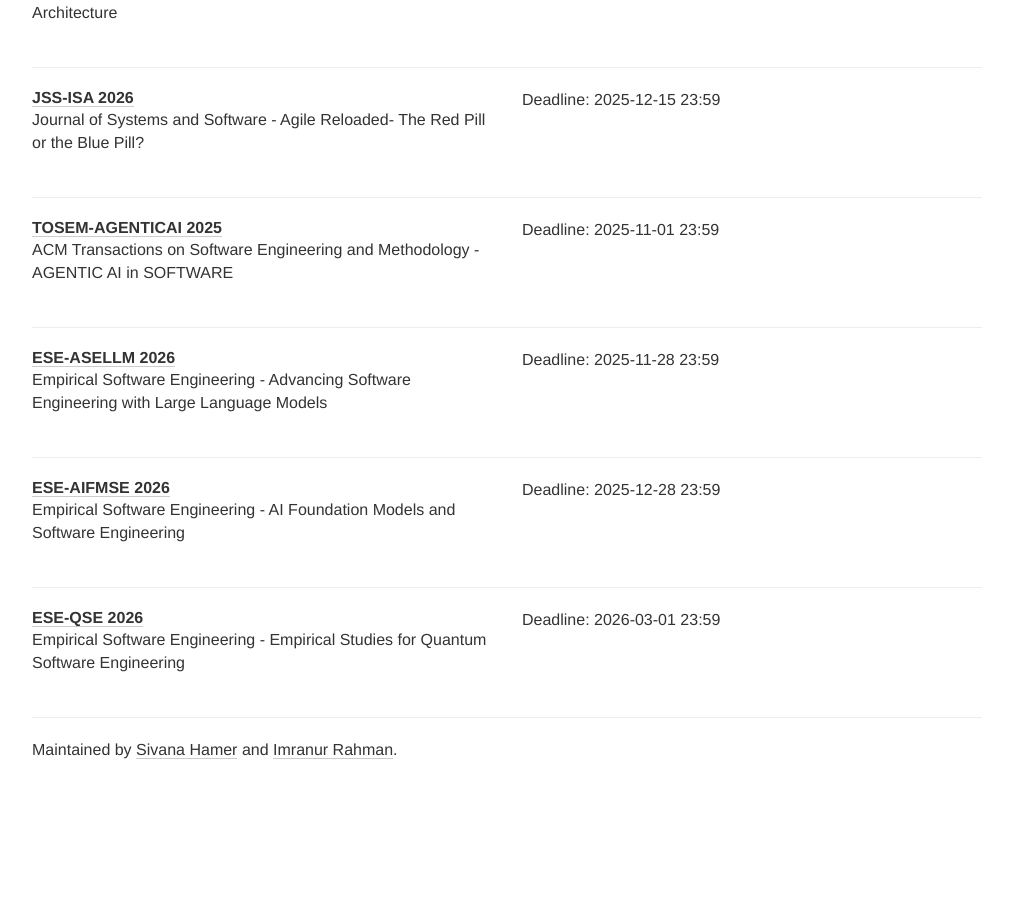
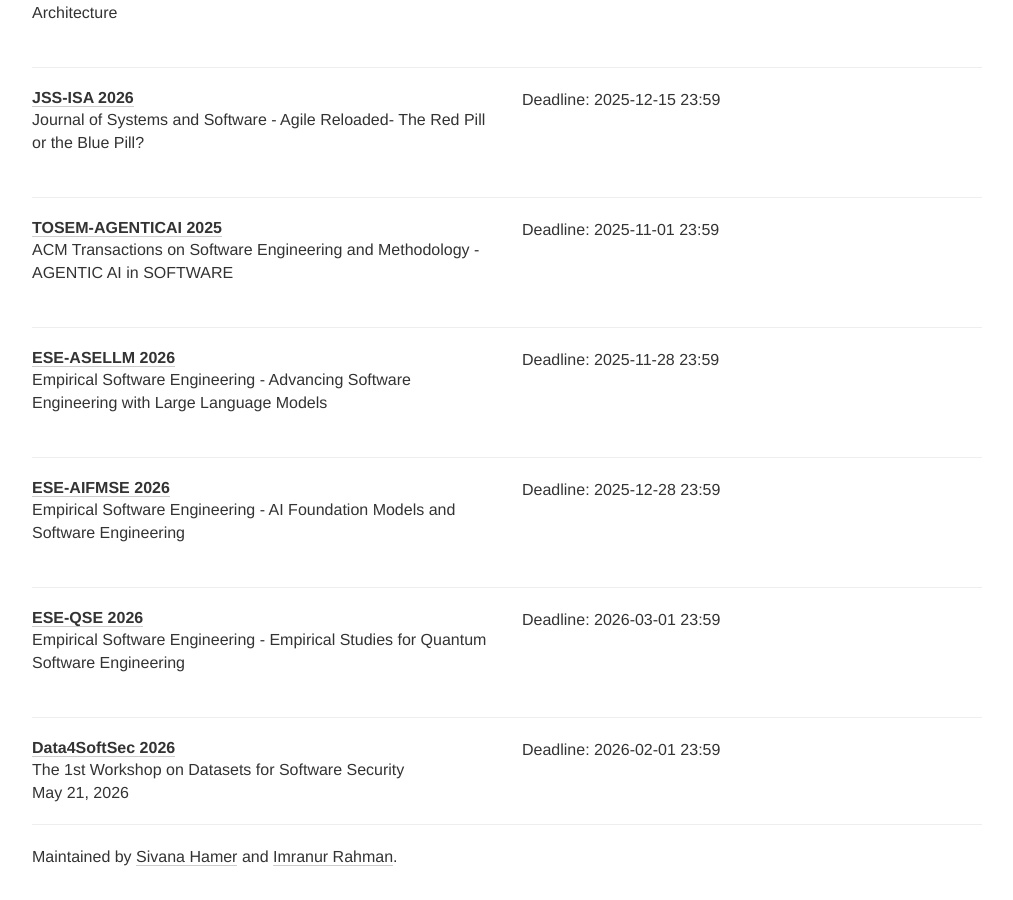
Before and after one commit to se-deadlines/se-deadlines.github.io, a Jekyll site: the page built from index.html, in a window 1280 px wide and 900 px high, scrolled down 21750 px. Shown: the whole window, without its empty margins (133-1146 px from the left). Built offline with Jekyll 4.4.1, drawn with Linux system fonts in a browser that asks for light colours; nearby versions of some CDN libraries; before the commit the page ends 22543 px from its top, so only the background shows below that.

Commit message:
Update conferences.yml

```diff
--- a/_data/conferences.yml
+++ b/_data/conferences.yml
@@ -1748,3 +1748,12 @@
   deadline:
   - "2026-03-01 23:59"
   tags: [JO]
+
+- name: Data4SoftSec
+  description: The 1st Workshop on Datasets for Software Security
+  year: 2026
+  link: https://sites.google.com/view/data4softsec/home
+  deadline:
+  - "2026-02-01 23:59"
+  date: May 21, 2026
+  tags: [WO]
```
